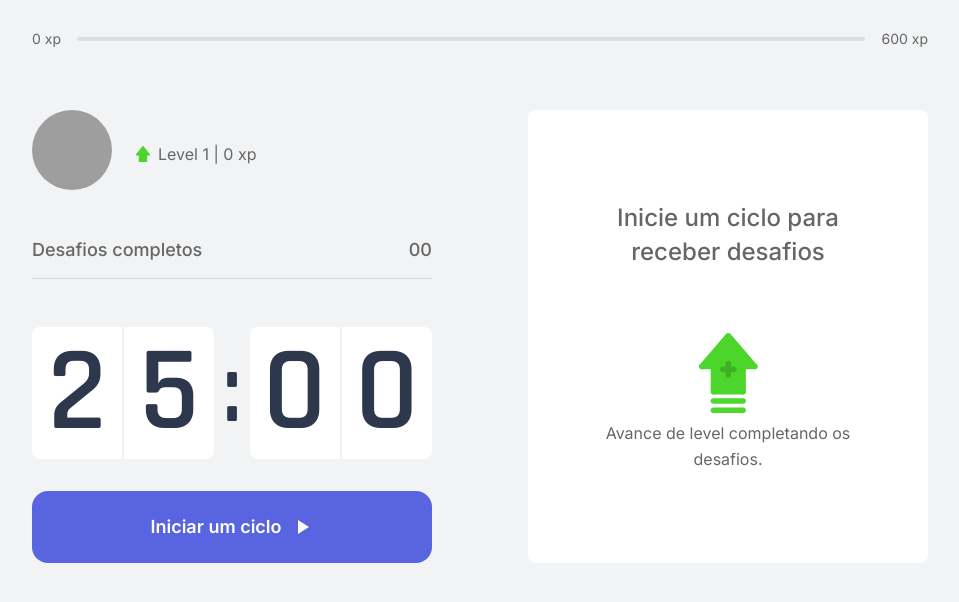
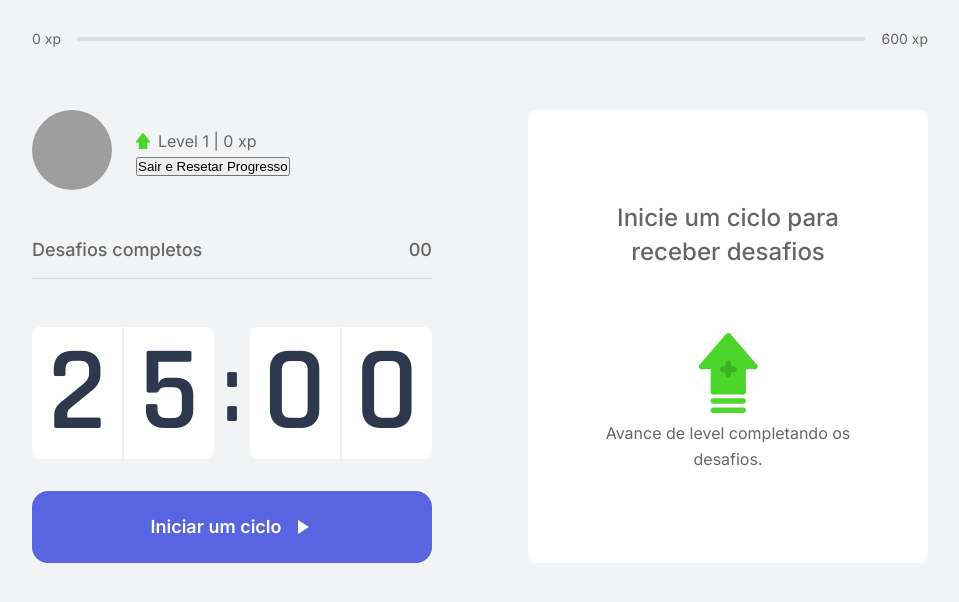
Before and after one commit to is4ac-dev/move.it, a React (Vite) app: page / in a window 1280 px wide. Both pictures are taken after typing "Sample" into the empty fields and a click on the button "Enviar cadastro". Shown: the top 602 px of the page, without its empty margins (160-1119 px from the left). Built offline with nearby package versions, Linux system fonts and the light colour scheme; no server answers; grey boxes are pictures that could not be loaded.

Commit message:
Criando button para resetar cadastro

```diff
--- a/src/components/profile/index.tsx
+++ b/src/components/profile/index.tsx
@@ -13,7 +13,7 @@ import { UserDataContext } from "../../contexts/UserDataContext"
 export function Profile(){
 
   // Recebendo contexto do User a partir do JSON-SERVER
-  const { level, xpCount, username } = useContext(UserDataContext)
+  const { level, xpCount, username, resetUser } = useContext(UserDataContext)
 
   // Retornando estrutura do componente
   return(
@@ -25,6 +25,9 @@ export function Profile(){
           <img src={ levelIcon }/>
           <span>Level {level} | {xpCount} xp</span>
         </div>
+        <button type="button" onClick={ resetUser }>
+        Sair e Resetar Progresso
+      </button>
       </div>
     </div>
   )
```
